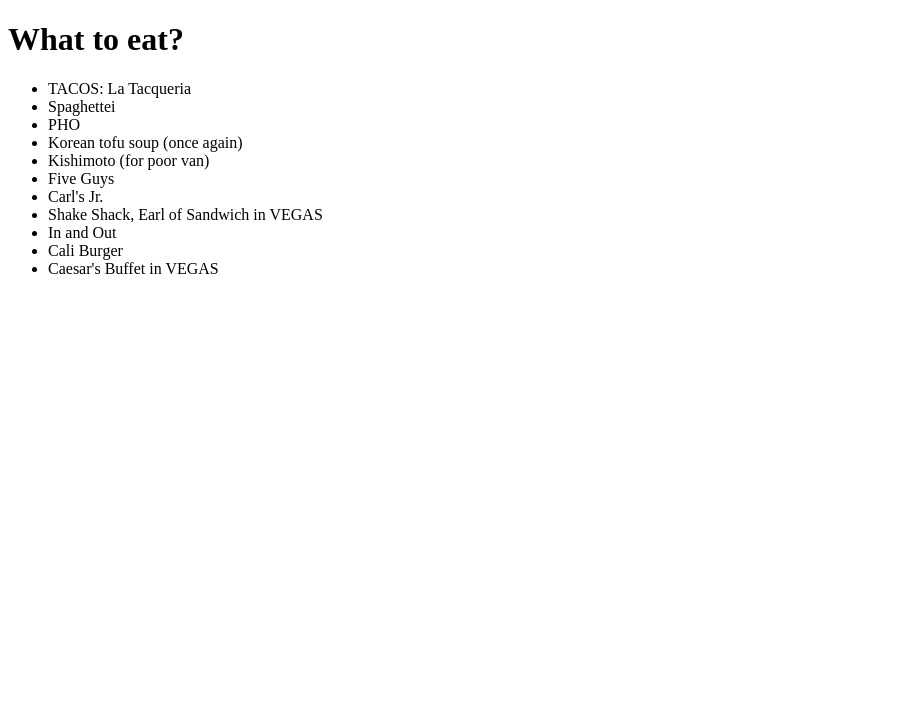
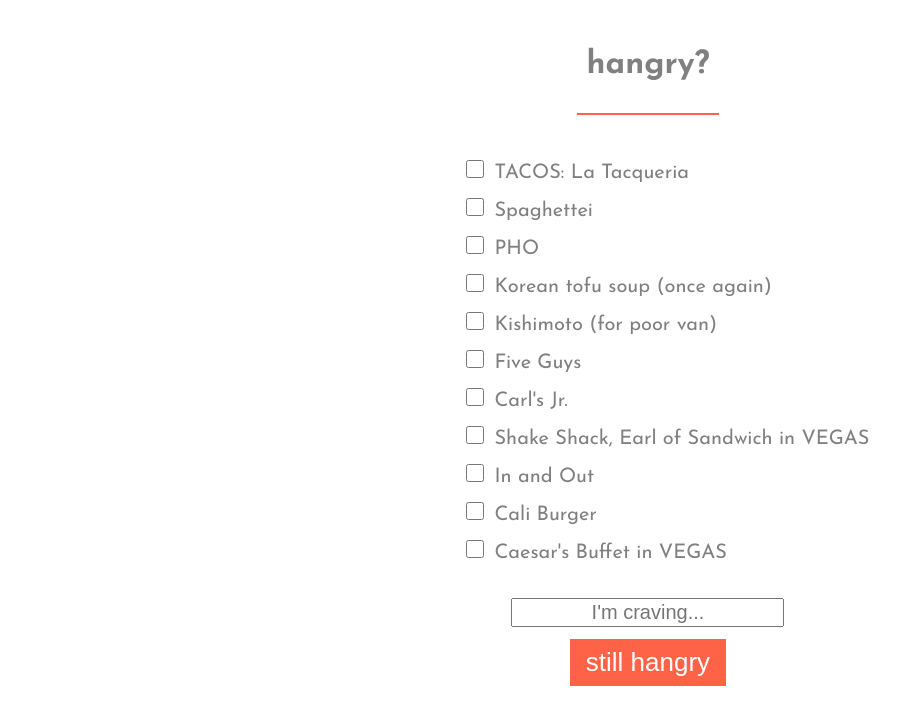
Before and after one commit to ness117/kv-food-adventures, a plain HTML site: page index.html in a window 1280 px wide. Shown: the whole page, without its empty margins (0-923 px from the left). Drawn offline with Linux system fonts and the light colour scheme.

Commit message:
update style

```diff
--- a/index.html
+++ b/index.html
@@ -1,22 +1,35 @@
 <!DOCTYPE html>
 <html>
 	<head>
-		<title>.life = food.</title>
+		<title>Hungry Hangry Hippos</title>
+		<link rel="stylesheet" type="text/css" href="style.css">
+		<link href='https://fonts.googleapis.com/css?family=Josefin+Sans:400,300,700' rel='stylesheet' type='text/css'>
+		<meta name="viewport" content="width=device-width, initial-scale=1">
 	</head>
 	<body>
-		<h1>What to eat?</h1>
-		<ul>
-			<li>TACOS: La Tacqueria</li>
-			<li>Spaghettei</li>
-			<li>PHO</li>
-			<li>Korean tofu soup (once again)</li>
-			<li>Kishimoto (for poor van)</li>
-			<li>Five Guys</li>
-			<li>Carl's Jr.</li>
-			<li>Shake Shack, Earl of Sandwich in VEGAS</li>
-			<li>In and Out</li>
-			<li>Cali Burger</li>
-			<li>Caesar's Buffet in VEGAS</li>
-		</ul>
+		<div class="article-container">
+			<div class="title-container">
+				<h1>hangry?</h1>
+			</div>
+			<div class="list-container">
+				<ul id="checklist">
+					<li><input type="checkbox" class="checkbox"/>TACOS: La Tacqueria</li>
+					<li><input type="checkbox" class="checkbox"/>Spaghettei</li>
+					<li><input type="checkbox" class="checkbox"/>PHO</li>
+					<li><input type="checkbox" class="checkbox"/>Korean tofu soup (once again)</li>
+					<li><input type="checkbox" class="checkbox"/>Kishimoto (for poor van)</li>
+					<li><input type="checkbox" class="checkbox"/>Five Guys</li>
+					<li><input type="checkbox" class="checkbox"/>Carl's Jr.</li>
+					<li><input type="checkbox" class="checkbox"/>Shake Shack, Earl of Sandwich in VEGAS</li>
+					<li><input type="checkbox" class="checkbox"/>In and Out</li>
+					<li><input type="checkbox" class="checkbox"/>Cali Burger</li>
+					<li><input type="checkbox" class="checkbox"/>Caesar's Buffet in VEGAS</li>
+				</ul>
+			</div>
+			<form action="" class="form" method="GET">
+				<input class="new-resto" type="text" placeholder="I'm craving..." />
+				<button id="still-hangry" type="submit">still hangry</button>
+			</form>
+		</div>
 	</body>
 </html>
```
Also changed, not shown: style.css (line endings or trailing spaces).
